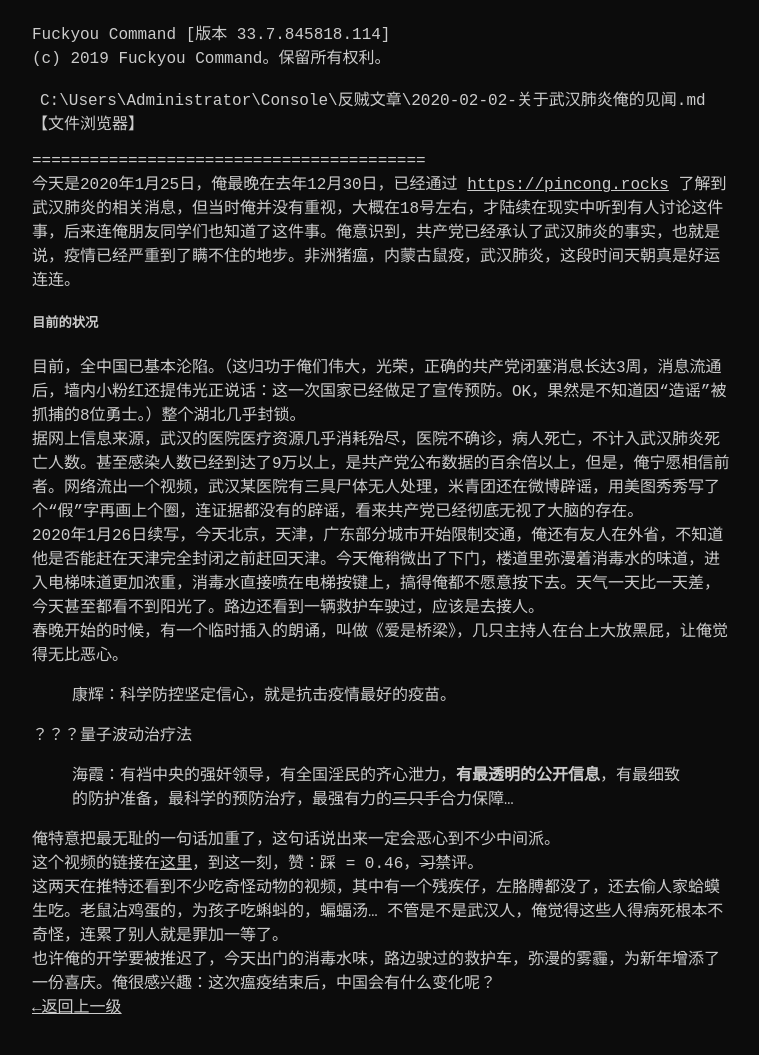
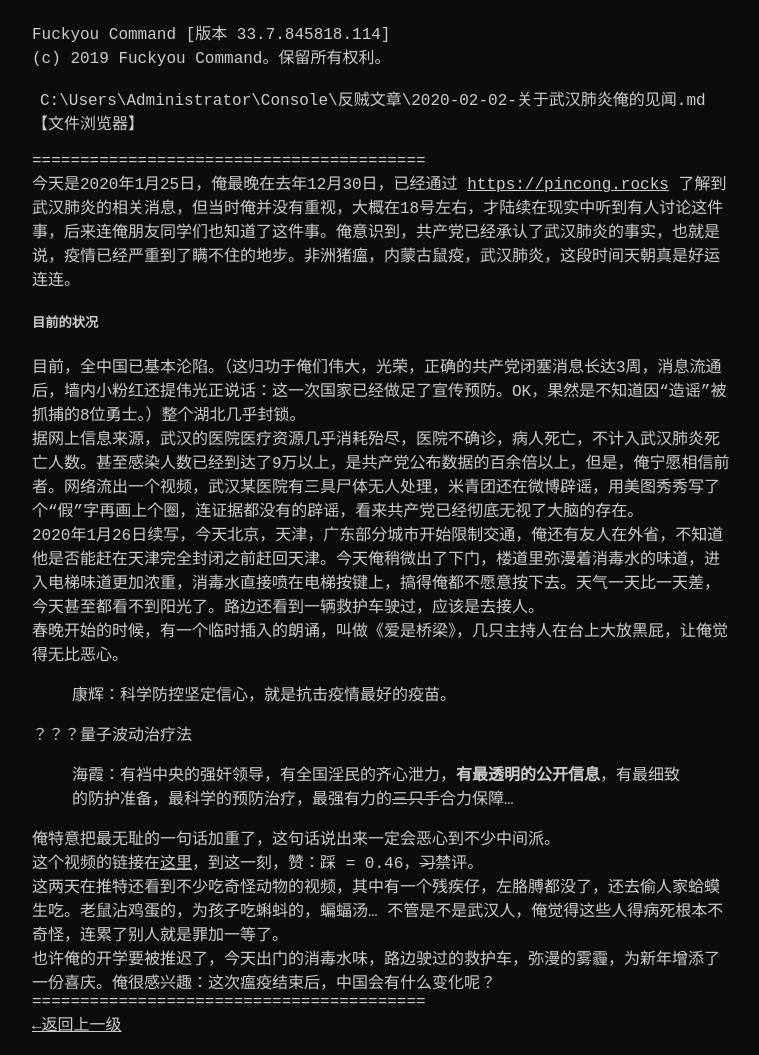
Before and after one commit to loveandrevolution/console, a Jekyll site: the page built from _posts/2020-02-02-关于武汉肺炎俺的见闻.md, in a window 1280 px wide. Shown: the whole page, without its empty margins (258-1017 px from the left). Built offline with Jekyll 4.4.1, drawn with Linux system fonts in a browser that asks for light colours.

Commit message:
Update post.html

```diff
--- a/_layouts/post.html
+++ b/_layouts/post.html
@@ -4,4 +4,5 @@ layout: default
 &ensp;C:\Users\{{ site.author }}\{{ site.title }}\{{ page.categories }}\{{ page.date | date: '%Y-%m-%d'}}-{{ page.title }}.md 【文件浏览器】<br/><br/>
 =========================================<br/>
 {{ page.content}}
+=========================================<br/>
 <a href="{{ site.url }}\{{ page.categories }}">←返回上一级</a>
```
